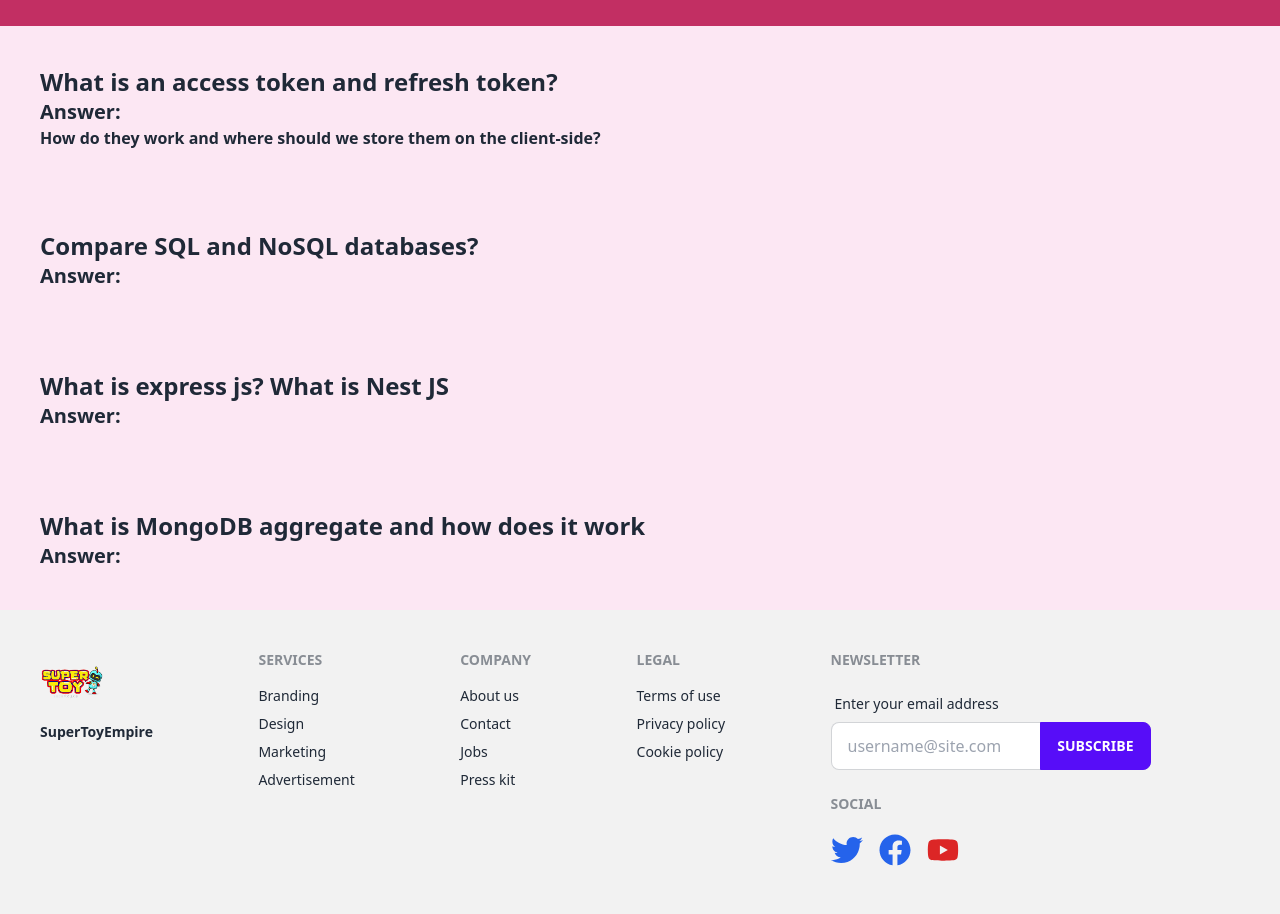
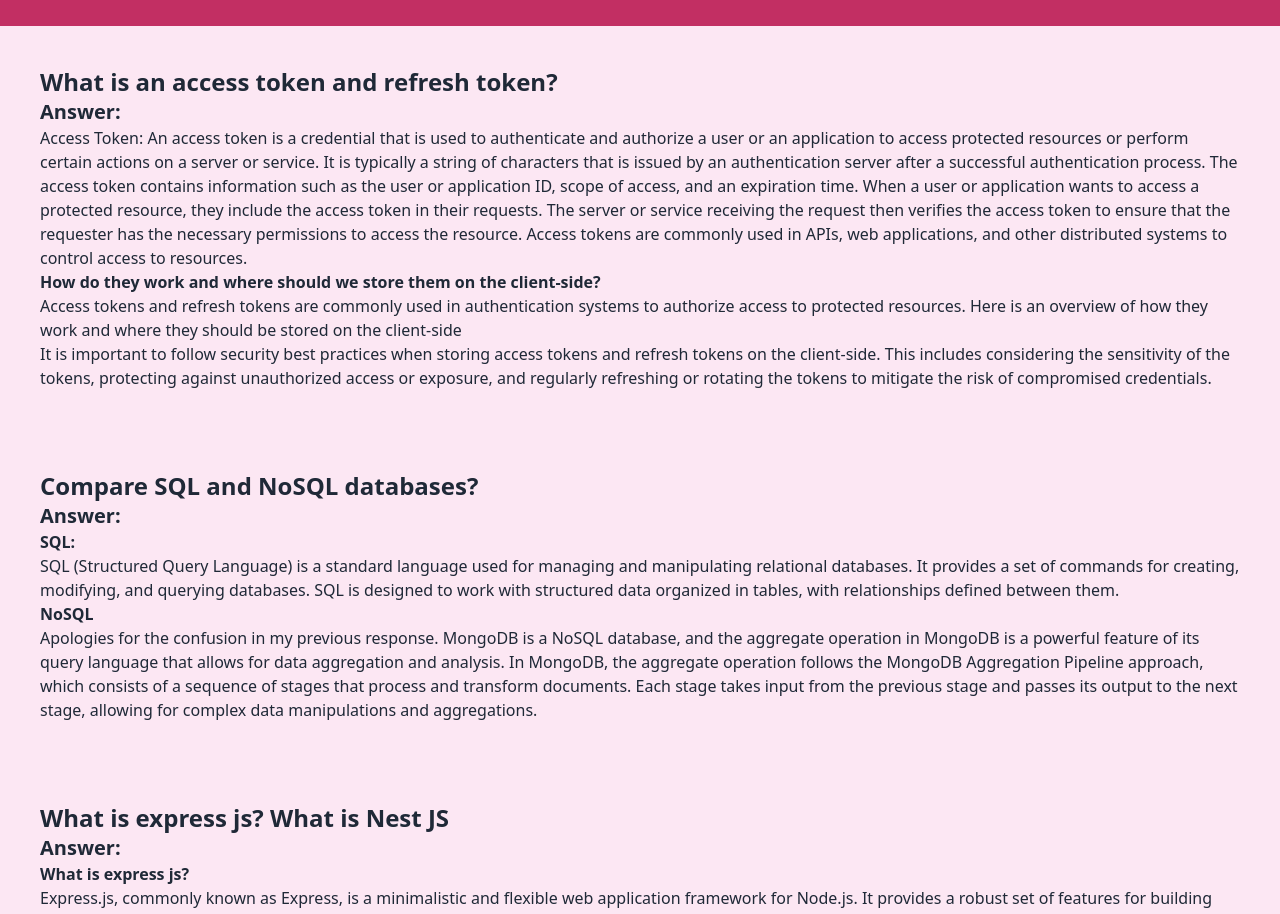
Before and after one commit to alif819015/toy-marketplace-client, a React (Vite) app: page /blogs in a window 1280 px wide. Shown: the part 166-1080 px from the top of the page. Built offline with nearby package versions, Linux system fonts and the light colour scheme; no server answers.

Commit message:
16 commit complite blog questions

```diff
--- a/src/Home/Blogs.jsx
+++ b/src/Home/Blogs.jsx
@@ -1,18 +1,38 @@
 import useTitle from "../hooks/UseTitle";
 
-
 const Blogs = () => {
-    useTitle('Blogs')
-    return (
-        <div className="bg bg-pink-100">
-           <div className="px-10 py-10">
+  useTitle("Blogs");
+  return (
+    <div className="bg bg-pink-100">
+      <div className="px-10 py-10">
         <h2 className="font-bold text-2xl">
           {" "}
           What is an access token and refresh token?
         </h2>
         <p className="font-bold text-xl">Answer:</p>
-        <p className="font-bold">How do they work and where should we store them on the client-side?</p>
-
+        <p>
+          Access Token: An access token is a credential that is used to
+          authenticate and authorize a user or an application to access
+          protected resources or perform certain actions on a server or service.
+          It is typically a string of characters that is issued by an
+          authentication server after a successful authentication process. The
+          access token contains information such as the user or application ID,
+          scope of access, and an expiration time. When a user or application
+          wants to access a protected resource, they include the access token in
+          their requests. The server or service receiving the request then
+          verifies the access token to ensure that the requester has the
+          necessary permissions to access the resource. Access tokens are
+          commonly used in APIs, web applications, and other distributed systems
+          to control access to resources.
+        </p>
+        <p className="font-bold">
+          How do they work and where should we store them on the client-side?
+        </p>
+        <p>
+        Access tokens and refresh tokens are commonly used in authentication systems to authorize access to protected resources. Here is an overview of how they work and where they should be stored on the client-side
+        <br />
+        It is important to follow security best practices when storing access tokens and refresh tokens on the client-side. This includes considering the sensitivity of the tokens, protecting against unauthorized access or exposure, and regularly refreshing or rotating the tokens to mitigate the risk of compromised credentials.
+        </p>
       </div>
       <div className="px-10 py-10">
         <h2 className="font-bold text-2xl">
@@ -20,8 +40,15 @@ const Blogs = () => {
           Compare SQL and NoSQL databases?
         </h2>
         <p className="font-bold text-xl">Answer:</p>
+        <p className="font-bold">SQL:</p>
         <p>
+        SQL (Structured Query Language) is a standard language used for managing and manipulating relational databases. It provides a set of commands for creating, modifying, and querying databases. SQL is designed to work with structured data organized in tables, with relationships defined between them.
+        </p>
+        <p className="font-bold">NoSQL</p>
+        <p>
+        Apologies for the confusion in my previous response. MongoDB is a NoSQL database, and the aggregate operation in MongoDB is a powerful feature of its query language that allows for data aggregation and analysis.
 
+In MongoDB, the aggregate operation follows the MongoDB Aggregation Pipeline approach, which consists of a sequence of stages that process and transform documents. Each stage takes input from the previous stage and passes its output to the next stage, allowing for complex data manipulations and aggregations.
         </p>
       </div>
       <div className="px-10 py-10">
@@ -30,9 +57,10 @@ const Blogs = () => {
           What is express js? What is Nest JS
         </h2>
         <p className="font-bold text-xl">Answer:</p>
-        <p>
-
-        </p>
+        <p className="font-bold">What is express js?</p>
+        <p>Express.js, commonly known as Express, is a minimalistic and flexible web application framework for Node.js. It provides a robust set of features for building web applications and APIs, handling routing, middleware, and various HTTP-related functionalities.</p>
+        <p className="font-bold">What is Nest JS</p>
+        <p>NestJS is a popular open-source framework for building scalable and efficient server-side applications with Node.js. It is designed to provide an opinionated structure and set of tools that promote the development of robust and maintainable applications.</p>
       </div>
       <div className="px-10 py-10">
         <h2 className="font-bold text-2xl">
@@ -41,13 +69,11 @@ const Blogs = () => {
         </h2>
         <p className="font-bold text-xl">Answer:</p>
         <p>
-          <p>
-
-          </p>
+          <p>In MongoDB, the aggregate operation is a powerful tool for performing advanced data processing and analysis. It allows you to perform complex computations, transformations, and aggregations on the data stored in MongoDB collections. The aggregate operation is implemented through the MongoDB Aggregation Pipeline, which consists of a sequence of stages that process and transform documents.</p>
         </p>
       </div>
-        </div>
-    );
+    </div>
+  );
 };
 
 export default Blogs;
```
